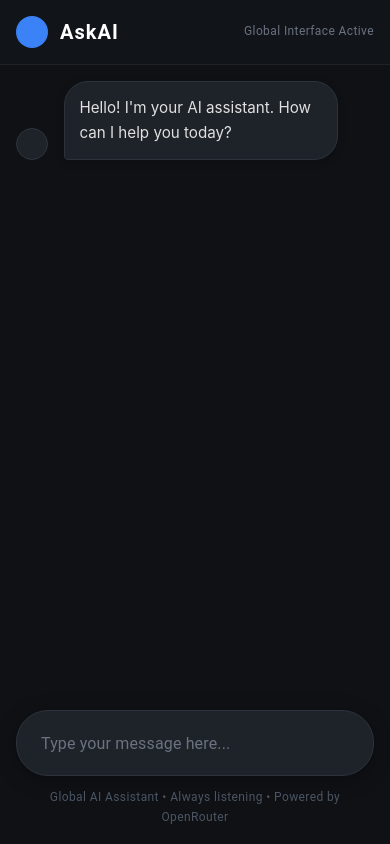
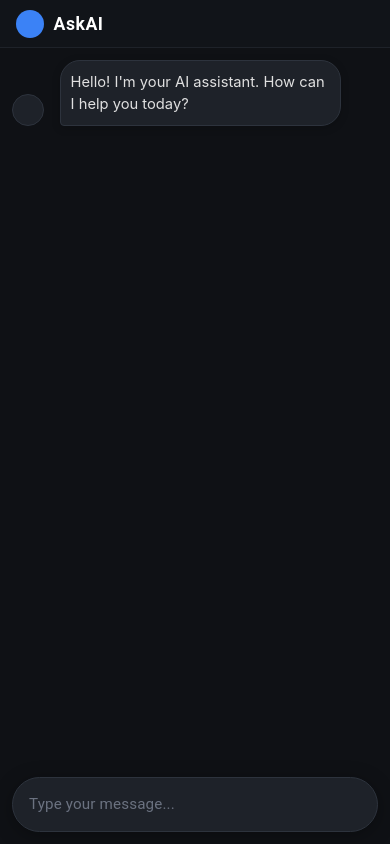
Before and after one commit to RAHUL-creator2005/AskAI-frontend-, a React (Vite) app: page / in a window 390 px wide. Built offline with nearby package versions, Linux system fonts and the light colour scheme; some icons are missing.

Commit message:
Optimized mobile UI for vertical space and visibility

```diff
--- a/src/components/ChatBox.jsx
+++ b/src/components/ChatBox.jsx
@@ -65,19 +65,19 @@ const ChatBox = () => {
     }}>
       {/* Header */}
       <Box sx={{
-        p: 2,
-        px: { xs: 2, md: 4 }, // Responsive padding for mobile!
+        p: { xs: 1.2, md: 2 }, // Even tighter on mobile!
+        px: { xs: 2, md: 4 },
         borderBottom: '1px solid #1e2229',
         display: 'flex',
         alignItems: 'center',
-        gap: 1.5,
+        gap: 1.2,
         bgcolor: '#111419'
       }}>
-        <Avatar sx={{ bgcolor: '#3b82f6', width: 32, height: 32 }}>
-          <SmartToyIcon fontSize="small" />
+        <Avatar sx={{ bgcolor: '#3b82f6', width: { xs: 28, md: 32 }, height: { xs: 28, md: 32 } }}>
+          <SmartToyIcon sx={{ fontSize: { xs: 16, md: 20 } }} />
         </Avatar>
-        <Typography variant="h6" fontWeight="700" sx={{ color: '#ffffff', letterSpacing: '1px' }}>AskAI</Typography>
-        <Typography variant="caption" sx={{ ml: 'auto', color: '#6b7280' }}>Global Interface Active</Typography>
+        <Typography variant="h6" fontWeight="700" sx={{ color: '#ffffff', letterSpacing: '0.5px', fontSize: { xs: '1.1rem', md: '1.25rem' } }}>AskAI</Typography>
+        <Typography variant="caption" sx={{ ml: 'auto', color: '#6b7280', display: { xs: 'none', sm: 'block' } }}>Global Interface Active</Typography>
       </Box>
 
 
@@ -85,10 +85,10 @@ const ChatBox = () => {
       <Box sx={{
         flexGrow: 1,
         overflowY: 'auto',
-        p: { xs: 2, md: 5 }, // Adaptive padding for "global" feel
+        p: { xs: 1.5, md: 5 }, // Even tighter for vertical space
         display: 'flex',
         flexDirection: 'column',
-        gap: 2,
+        gap: { xs: 1.5, md: 2 },
         scrollbarWidth: 'none',
         '&::-webkit-scrollbar': { display: 'none' }
       }}>
@@ -108,19 +108,19 @@ const ChatBox = () => {
                 </Avatar>
               )}
               <Box sx={{
-                p: { xs: 1.8, md: 2.5 }, // Smaller padding on mobile
-                borderRadius: msg.sender === 'user' ? '24px 24px 4px 24px' : '24px 24px 24px 4px',
+                p: { xs: 1.2, md: 2.5 }, // Tight internal padding for mobile efficiency
+                borderRadius: msg.sender === 'user' ? '20px 20px 4px 20px' : '20px 20px 20px 4px', // Slightly smaller radius
                 bgcolor: msg.sender === 'user' ? '#3b82f6' : '#1e2229',
                 color: msg.sender === 'user' ? 'white' : '#e0e0e0',
-                fontSize: { xs: '0.95rem', md: '1rem' }, // Responsive font
-                lineHeight: 1.6,
+                fontSize: { xs: '0.92rem', md: '1rem' }, // Optimized font size
+                lineHeight: 1.5,
                 boxShadow: msg.sender === 'user' ? '0 4px 12px rgba(59, 130, 246, 0.3)' : '0 2px 8px rgba(0,0,0,0.2)',
                 border: msg.sender === 'ai' ? '1px solid #2d333d' : 'none',
                 // Custom styles for Markdown content
-                '& p': { m: 0, mb: 1 },
+                '& p': { m: 0, mb: 0.8 },
                 '& p:last-child': { mb: 0 },
-                '& ol, & ul': { pl: 2.5, m: 0 },
-                '& li': { mb: 0.5 },
+                '& ol, & ul': { pl: 2, m: 0 },
+                '& li': { mb: 0.3 },
                 '& strong': { color: msg.sender === 'user' ? 'white' : '#ffffff' }
               }}>
                 {msg.sender === 'ai' ? (
@@ -172,26 +172,26 @@ const ChatBox = () => {
       </Box>
 
       {/* Input Area - Full Width Sticky */}
-      <Box sx={{ p: { xs: 2, md: 4 }, pt: 0, bgcolor: 'transparent' }}>
+      <Box sx={{ p: { xs: 1.5, md: 4 }, pt: 0, bgcolor: 'transparent' }}>
         <Box sx={{
-          maxWidth: '1000px', // Center the input bar on very large screens for usability
+          maxWidth: '1000px',
           margin: '0 auto',
           display: 'flex',
           alignItems: 'center',
-          gap: 1.5,
+          gap: 1.2,
           bgcolor: '#1e2229',
-          p: 1,
-          borderRadius: '32px',
-          px: 3,
+          p: 0.8,
+          borderRadius: '28px', // Slightly tighter radius
+          px: { xs: 2, md: 3 },
           border: '1px solid #2d333d',
           boxShadow: '0 4px 20px rgba(0,0,0,0.3)'
         }}>
           <TextField
             fullWidth
             multiline
-            maxRows={6}
+            maxRows={4} // Reduced from 6 to save space
             variant="standard"
-            placeholder="Type your message here..."
+            placeholder="Type your message..."
             value={input}
             onChange={(e) => setInput(e.target.value)}
             onKeyPress={(e) => {
@@ -202,7 +202,7 @@ const ChatBox = () => {
             }}
             InputProps={{
               disableUnderline: true,
-              sx: { py: 1.5, color: '#f3f4f6', fontSize: '1rem' }
+              sx: { py: { xs: 1, md: 1.5 }, color: '#f3f4f6', fontSize: '0.95rem' }
             }}
             sx={{
               "& .MuiInputBase-input::placeholder": {
@@ -213,20 +213,20 @@ const ChatBox = () => {
           />
           <IconButton
             onClick={handleSend}
-            disabled={!input.trim()}
+            disabled={!input.trim() || isLoading}
             sx={{
               bgcolor: input.trim() ? '#3b82f6' : '#2d333d',
               color: 'white',
               '&:hover': { bgcolor: input.trim() ? '#2563eb' : '#2d333d' },
               transition: 'all 0.2s',
-              width: 48,
-              height: 48
+              width: { xs: 40, md: 48 },
+              height: { xs: 40, md: 48 }
             }}
           >
-            <SendIcon sx={{ fontSize: 24 }} />
+            <SendIcon sx={{ fontSize: { xs: 20, md: 24 } }} />
           </IconButton>
         </Box>
-        <Typography variant="caption" sx={{ display: 'block', textAlign: 'center', mt: 1.5, color: '#4b5563' }}>
+        <Typography variant="caption" sx={{ display: { xs: 'none', sm: 'block' }, textAlign: 'center', mt: 1.5, color: '#4b5563' }}>
           Global AI Assistant &bull; Always listening &bull; Powered by OpenRouter
         </Typography>
       </Box>
```
